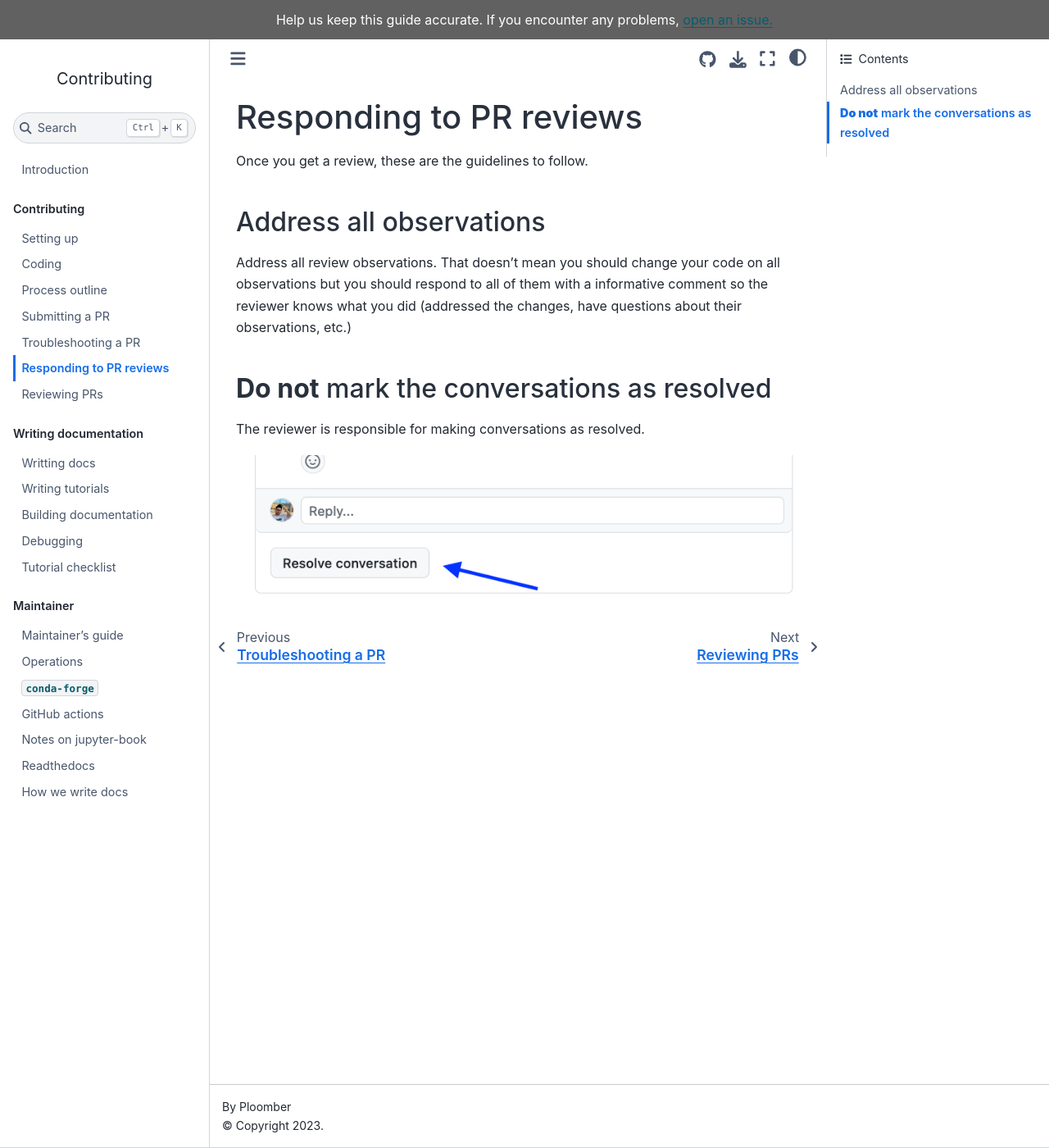
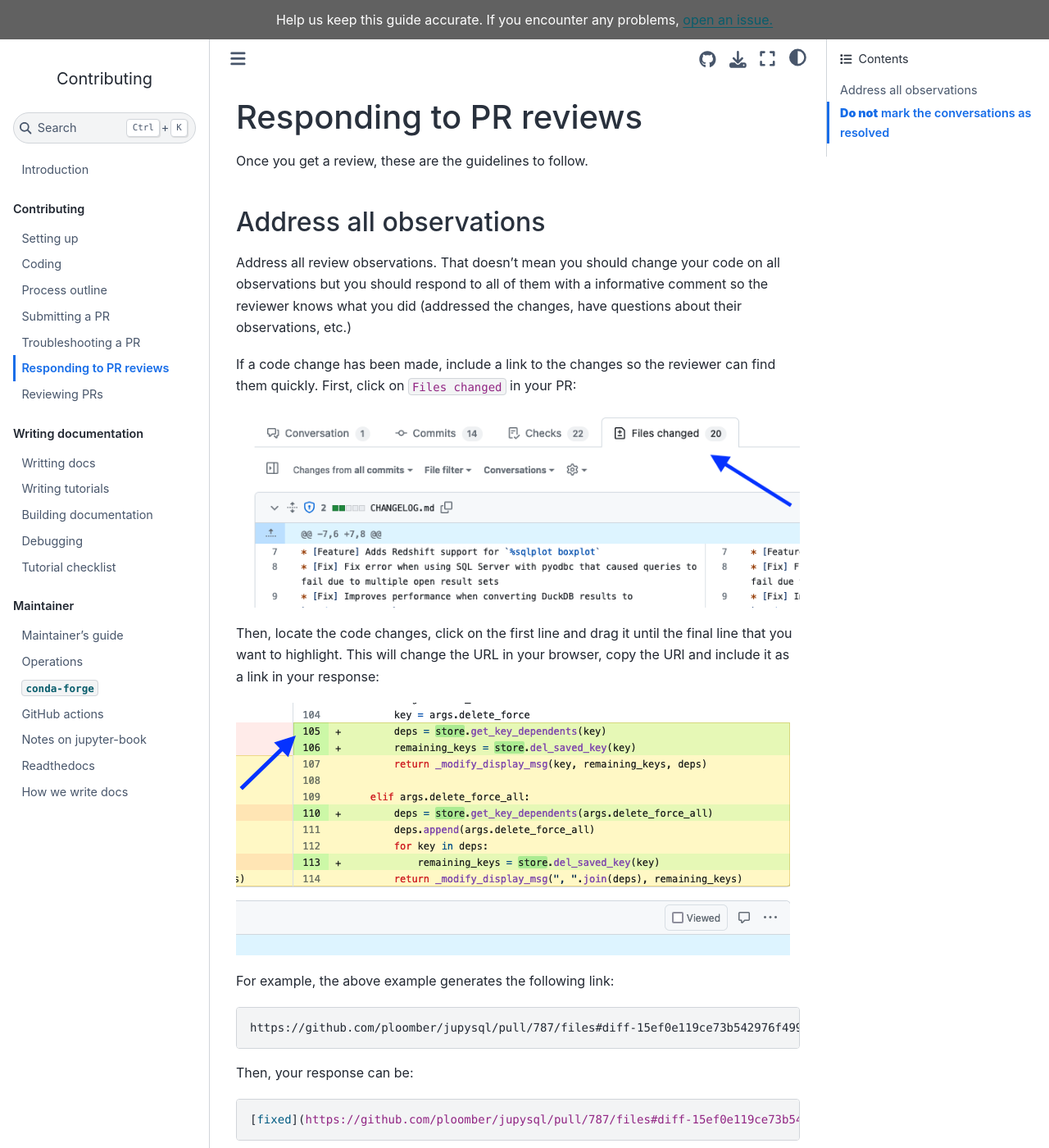
Before and after one commit to ploomber/contributing, a Jupyter Book: the page built from contributing/responding-pr-review.md, in a window 1280 px wide and 1400 px high. Shown: the whole window at 82% size. Built offline with Jupyter Book 1.0.4 settings and Sphinx 7.4.7 and the Sphinx Book theme 1.1.4, drawn with Linux system fonts in a browser that asks for light colours.

Commit message:
show how to respond to pr comments

````diff
--- a/contributing/responding-pr-review.md
+++ b/contributing/responding-pr-review.md
@@ -9,6 +9,27 @@ all observations but you should respond to all of them with a informative commen
 the reviewer knows what you did (addressed the changes, have questions about their
 observations, etc.)
 
+If a code change has been made, include a link to the changes so the reviewer
+can find them quickly. First, click on `Files changed` in your PR:
+
+![](../assets/files-changed.png)
+
+Then, locate the code changes, click on the first line and drag it until the final line that you want to highlight. This will change the URL in your browser, copy the URl and include it as a link in your response:
+
+![](../assets/lines-changed.png)
+
+For example, the above example generates the following link:
+
+```md
+https://github.com/ploomber/jupysql/pull/787/files#diff-15ef0e119ce73b542976f499fcc3cbb967d30af8199e058aec2bc77c30973061R105-R114
+```
+
+Then, your response can be:
+
+```md
+[fixed](https://github.com/ploomber/jupysql/pull/787/files#diff-15ef0e119ce73b542976f499fcc3cbb967d30af8199e058aec2bc77c30973061R105-R114)
+```
+
 ## **Do not** mark the conversations as resolved
 
 The reviewer is responsible for making conversations as resolved.
````
Also changed, not shown: assets/files-changed.png (added), assets/lines-changed.png (added).
